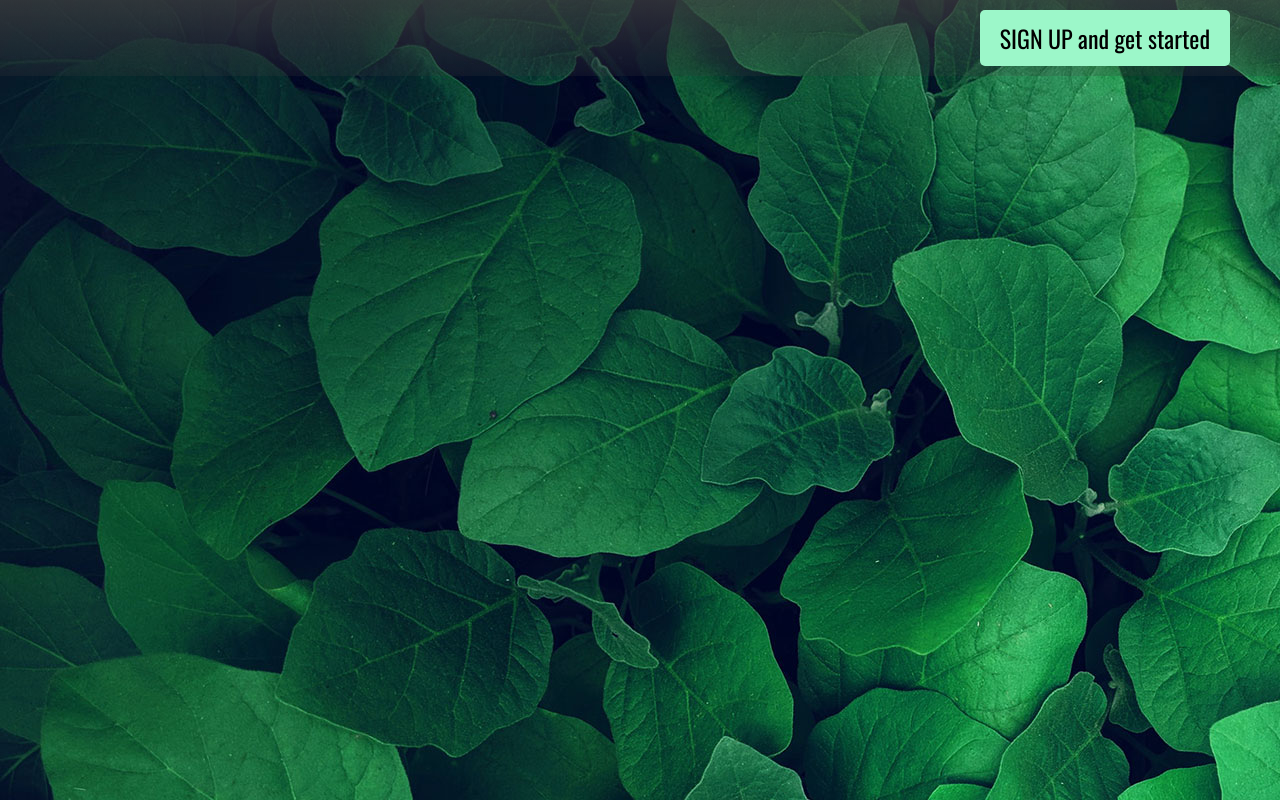
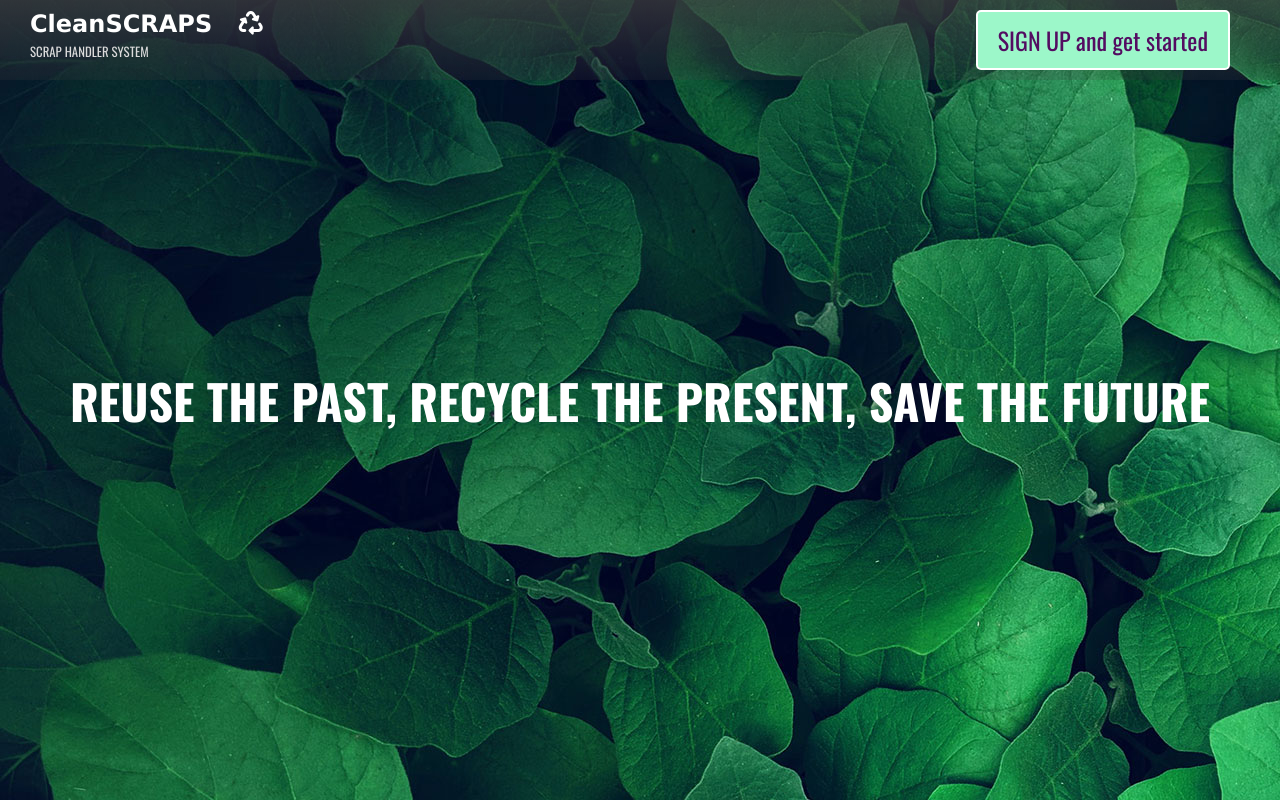
Before and after one commit to akashraveendran/django-scrap-handler, a Django app: page /home/ in a window 1280 px wide. Run offline with Django 4.2, Linux system fonts and the light colour scheme.

Commit message:
added icons

```diff
--- a/templates/home.html
+++ b/templates/home.html
@@ -10,6 +10,9 @@
     <link rel="preconnect" href="https://fonts.gstatic.com" crossorigin>
     <link href="https://fonts.googleapis.com/css2?family=Oswald:wght@200;300;400;700&display=swap" rel="stylesheet">
     <title>Scrap handler</title>
+    <link rel="stylesheet" href="https://cdnjs.cloudflare.com/ajax/libs/font-awesome/6.2.1/css/all.min.css"
+        integrity="sha512-MV7K8+y+gLIBoVD59lQIYicR65iaqukzvf/nwasF0nqhPay5w/9lJmVM2hMDcnK1OnMGCdVK+iQrJ7lzPJQd1w=="
+        crossorigin="anonymous" referrerpolicy="no-referrer" />
     <link rel="stylesheet" href="{% static '/stylesheets/home.css' %}">
     <style>
         * {
@@ -24,16 +27,49 @@
             background: linear-gradient(to bottom, rgba(65, 65, 65, 0.7), rgba(65, 65, 65, 0.2));
             padding: 10px 0;
             display: flex;
-            justify-content: end;
+            justify-content: space-between;
+        }
+
+        #navbar .icon-group {
+            padding-left: 30px;
+        }
+
+        #navbar .nav-title {
+            margin: 0;
+            color: #fff;
+            font-family: 'Lucida Sans', 'Lucida Sans Regular', 'Lucida Grande', 'Lucida Sans Unicode', Geneva, Verdana, sans-serif;
+        }
+
+        .sub-title {
+            font-size: .8em;
+            color: rgb(219, 219, 219);
         }
 
         #nav-btn {
-            border: none;
+            border: 2px solid white;
             padding: 10px 20px;
             transform: translate(-50px);
             font-size: 1.5em;
             border-radius: 5px;
             background: rgb(156, 247, 201);
+            color: #530C61;
+            transition: transform 0.5s;
+        }
+
+        #nav-btn:hover {
+            transform: translate(-70px)
+        }
+
+        #banner {
+            display: flex;
+            justify-content: center;
+            align-items: center;
+        }
+
+        .banner-title {
+            font-size: 3em;
+            text-transform: uppercase;
+            color: #fff;
         }
     </style>
 </head>
@@ -47,10 +83,18 @@
         footer
      -->
     <nav id="navbar">
+        <div class="icon-group">
+            <h1 class="nav-title">CleanSCRAPS &nbsp; <i class="fa-solid fa-recycle"></i></h1>
+            <span class="sub-title">SCRAP HANDLER SYSTEM</span>
+        </div>
         <button id="nav-btn">SIGN UP and get started</button>
     </nav>
+    <!-- find code for making background color black when the screen is scrolling -->
 
     <section id="banner" style='background: url("/static/images/green-leaves.jpg")'>
+        <h2 class="banner-title">
+            Reuse the past, Recycle the present, Save the future
+        </h2>
 
     </section>
     <section id="about-us">
```
